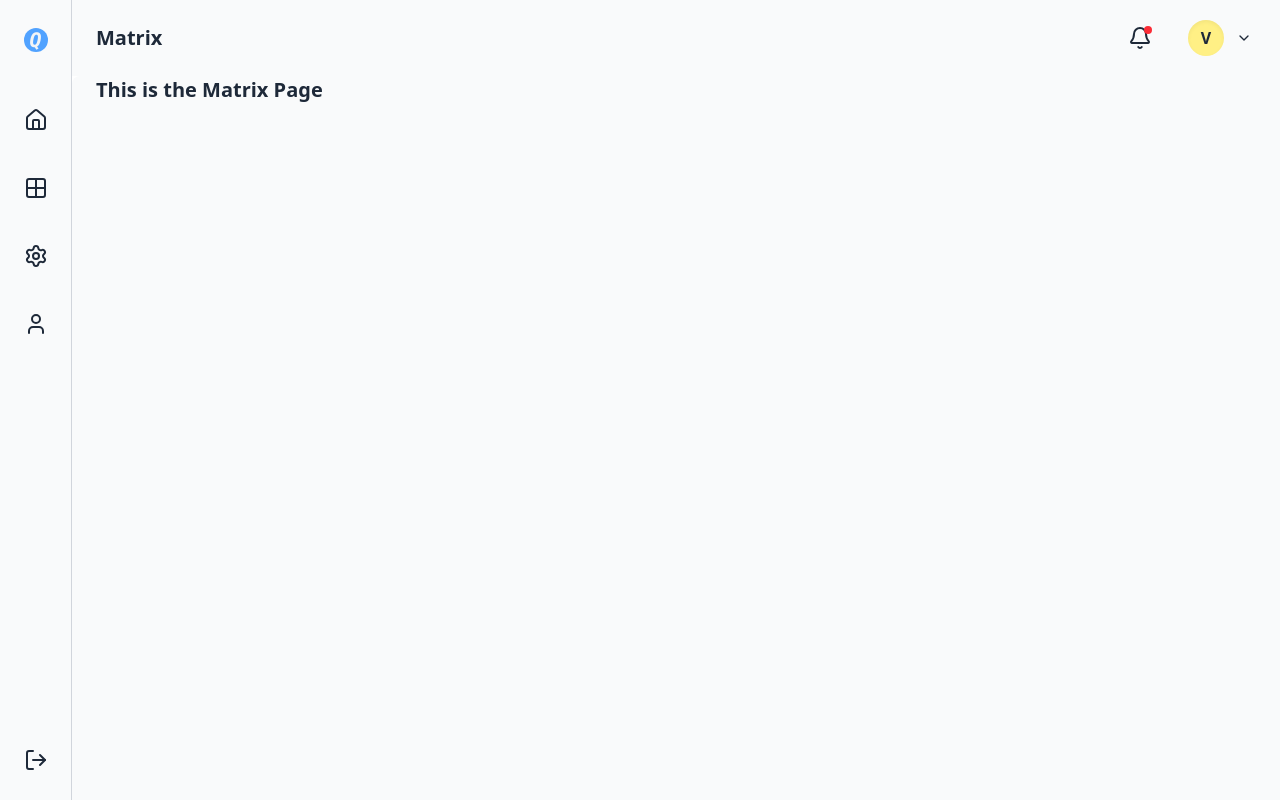
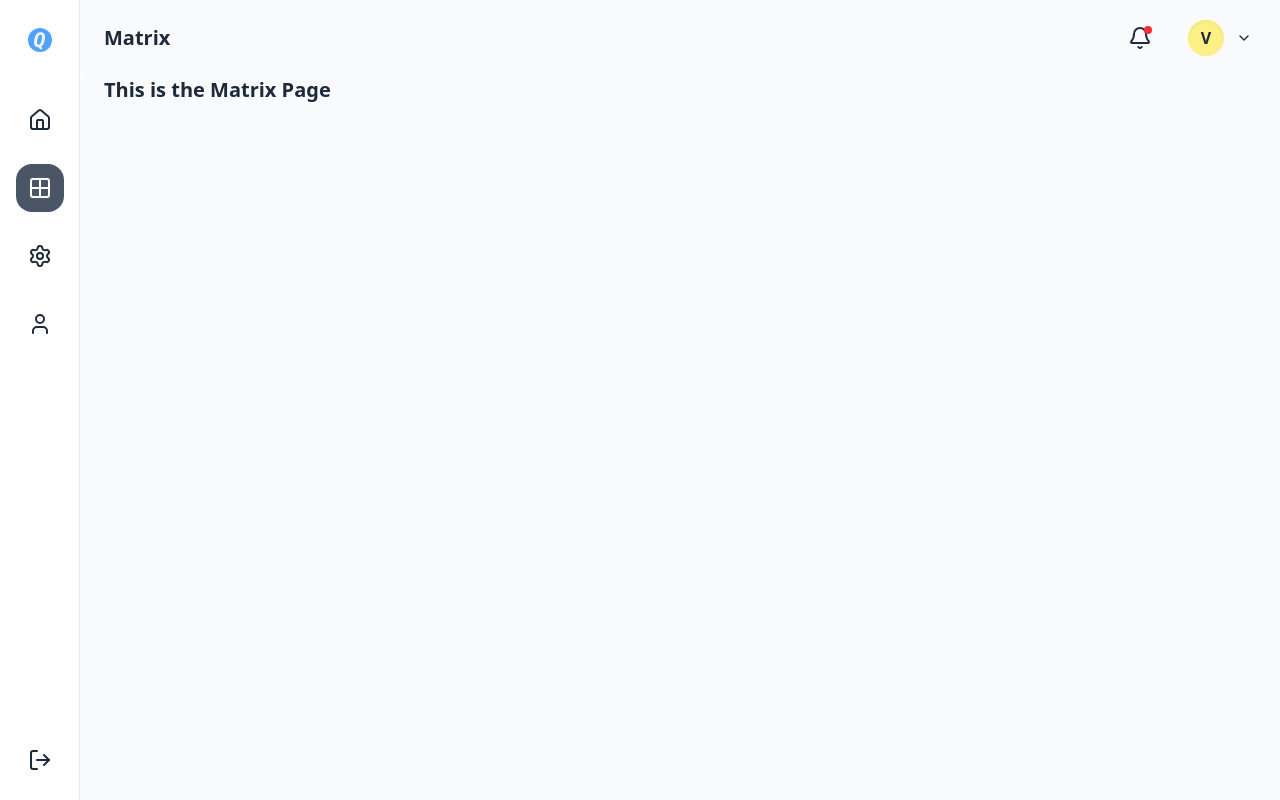
Before and after one commit to krvilte/Quadrant, a React (Vite) app in the folder client/: page /matrix in a window 1280 px wide. Built offline with nearby package versions, Linux system fonts and the light colour scheme.

Commit message:
add responsive sidebar

```diff
--- a/client/src/components/Header.jsx
+++ b/client/src/components/Header.jsx
@@ -16,7 +16,7 @@ function Header({ onMenuClick }) {
     <header className="flex justify-between items-center px-4 py-3 bg-gray-50 sm:px-6">
       <button
         onClick={onMenuClick}
-        className="sm:hidden text-gray-800 p-3 rounded-2xl hover:bg-gray-100 transition-colors cursor-pointer"
+        className="lg:hidden text-gray-800 p-3 rounded-2xl hover:bg-gray-100 transition-colors cursor-pointer"
         aria-label="Toggle Sidebar"
       >
         <Menu className="w-6 h-6" />
--- a/client/src/components/Layout.jsx
+++ b/client/src/components/Layout.jsx
@@ -1,22 +1,23 @@
-import React from "react";
+import React, { useState } from "react";
 import Header from "./Header";
 import Sidebar from "./Sidebar";
 import { Outlet } from "react-router";
 
 function AppLayout() {
+  const [isSidebarOpen, setIsSidebarOpen] = useState(false);
+
+  const handleMenuClick = () => {
+    setIsSidebarOpen((prev) => !prev);
+  };
+
   return (
-    <div className="flex h-screen w-screen overflow-hidden">
-      {/* Sidebar */}
-      <aside className="w-18 bg-gray-50">
-        <Sidebar />
-      </aside>
+    <div className="flex h-screen w-screen overflow-hidden relative">
+      {/* Sidebar rendered outside layout flow — doesn't take space */}
+      <Sidebar isOpen={isSidebarOpen} onClose={() => setIsSidebarOpen(false)} />
 
       {/* Main area (Header + Content) */}
       <div className="flex flex-col flex-1 overflow-hidden">
-        {/* Header */}
-        <Header />
-
-        {/* Main Content Area */}
+        <Header onMenuClick={handleMenuClick} />
         <main className="flex-1 rounded-tl-lg overflow-y-auto overflow-x-hidden px-6 bg-gray-50">
           <Outlet />
         </main>
--- a/client/src/components/Sidebar.jsx
+++ b/client/src/components/Sidebar.jsx
@@ -1,4 +1,4 @@
-import React from "react";
+import React, { useEffect, useRef } from "react";
 import { House, Grid2x2, Settings, User, LogOut } from "lucide-react";
 import { NavLink } from "react-router";
 
@@ -13,25 +13,67 @@ const menuItems = [
   { icon: <User className="w-6 h-6" />, text: "User", path: "/user" },
 ];
 
-function Sidebar() {
+function Sidebar({ isOpen, onClose }) {
+  const sidebarRef = useRef(null);
+
+  // Click outside to close logic
+  useEffect(() => {
+    function handleClickOutside(event) {
+      if (sidebarRef.current && !sidebarRef.current.contains(event.target)) {
+        onClose(); // only closes if click is outside
+      }
+    }
+
+    if (isOpen) {
+      document.addEventListener("mousedown", handleClickOutside);
+    }
+
+    return () => {
+      document.removeEventListener("mousedown", handleClickOutside);
+    };
+  }, [isOpen, onClose]);
+
   return (
-    <aside className="h-screen flex flex-col justify-between border-r-1 border-gray-300 py-4">
-      {/* Top: Main navigation */}
-      <div className="flex flex-col items-center gap-2">
+    <>
+      {/* Overlay for mobile */}
+      <div
+        className={`fixed inset-0 bg-black/30 z-30 transition-opacity lg:hidden ${
+          isOpen
+            ? "opacity-100 pointer-events-auto"
+            : "opacity-0 pointer-events-none"
+        }`}
+      />
+
+      {/* Sidebar */}
+      <aside
+        ref={sidebarRef}
+        className={`fixed top-0 left-0 z-40 h-full w-20 bg-white border-r border-gray-200 transition-transform duration-300
+    ${isOpen ? "translate-x-0" : "-translate-x-full"}
+    lg:translate-x-0 lg:relative`}
+      >
+        {/* Content: full-height flex to align everything */}
+        <div className="flex flex-col justify-between h-full">
+          {/* Top: Logo + Menu */}
+          <div className="flex flex-col items-center gap-2 py-4">
+            <NavLink to="/" onClick={onClose}>
               <div className="mb-6 hover:bg-gray-100 p-3 rounded-2xl">
-          <NavLink to={"/"}>
                 <div className="flex items-center justify-center text-gray-100 bg-blue-400 w-6 h-6 rounded-full text-xl font-bold font-mono italic cursor-pointer select-none">
                   Q
                 </div>
+              </div>
             </NavLink>
-        </div>
 
             <div className="flex flex-col gap-5">
               {menuItems.map((item, index) => (
                 <NavLink
                   to={item.path}
                   key={index}
-              className="p-3 rounded-2xl text-gray-800 hover:bg-gray-100 transition-colors cursor-pointer"
+                  onClick={onClose}
+                  className={({ isActive }) =>
+                    `p-3 rounded-2xl text-gray-800 transition-colors cursor-pointer ${
+                      isActive ? "bg-gray-600 text-white" : "hover:bg-gray-100"
+                    }`
+                  }
                 >
                   {item.icon}
                 </NavLink>
@@ -40,15 +82,22 @@ function Sidebar() {
           </div>
 
           {/* Bottom: Logout */}
-      <div className="flex flex-col items-center">
-        <button className="group relative flex items-center justify-center p-3 text-gray-800 hover:bg-gray-100 rounded-2xl transition-colors cursor-pointer">
+          <div className="flex items-center flex-col pb-4">
+            <button
+              className="group relative flex items-center justify-center p-3 text-gray-800 hover:bg-gray-100 rounded-2xl transition-colors cursor-pointer"
+              onClick={() => {
+                if (onClose) onClose();
+              }}
+            >
               <LogOut className="w-6 h-6" />
               <span className="absolute left-full ml-3 whitespace-nowrap rounded bg-gray-800 px-2 py-1 text-xs text-white opacity-0 group-hover:opacity-100 transition-opacity z-10">
                 Logout
               </span>
             </button>
           </div>
+        </div>
       </aside>
+    </>
   );
 }
 
```
Lines whose indentation alone changed are shown as unchanged.
